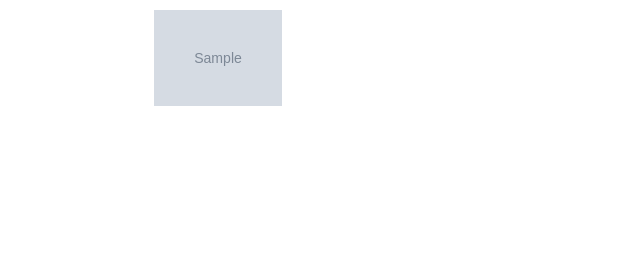
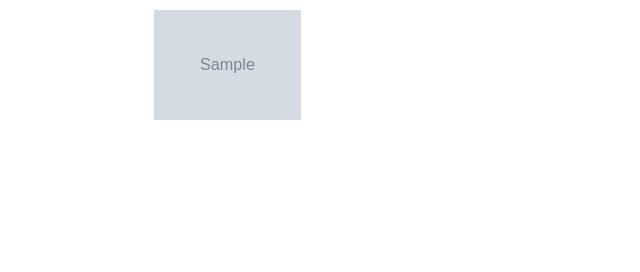
Before and after one commit to CamdenTadhg/TBRead, a Flask app: page / in a window 1280 px wide. Shown: the part 148-420 px from the top of the page, without its empty margins (0-640 px from the left). Run offline with Flask 3, Linux system fonts and the light colour scheme; tables that the repository leaves empty hold one stand-in row (values such as "Sample post"); grey boxes marked "Sample" are stand-in pictures; parts of the project's set-up code (start-up, migrations or seed data) failed here and were passed over; some libraries are stand-ins or nearby versions.

Commit message:
home page cover images attempt 2

```diff
--- a/static/stylesheets/style.css
+++ b/static/stylesheets/style.css
@@ -1,7 +1,7 @@
 /* MAIN STRUCTURE */
 
 .homepage-image {
-    width: 10vw;
+    width: 11.5vw;
 }
 
 .dark {
```
